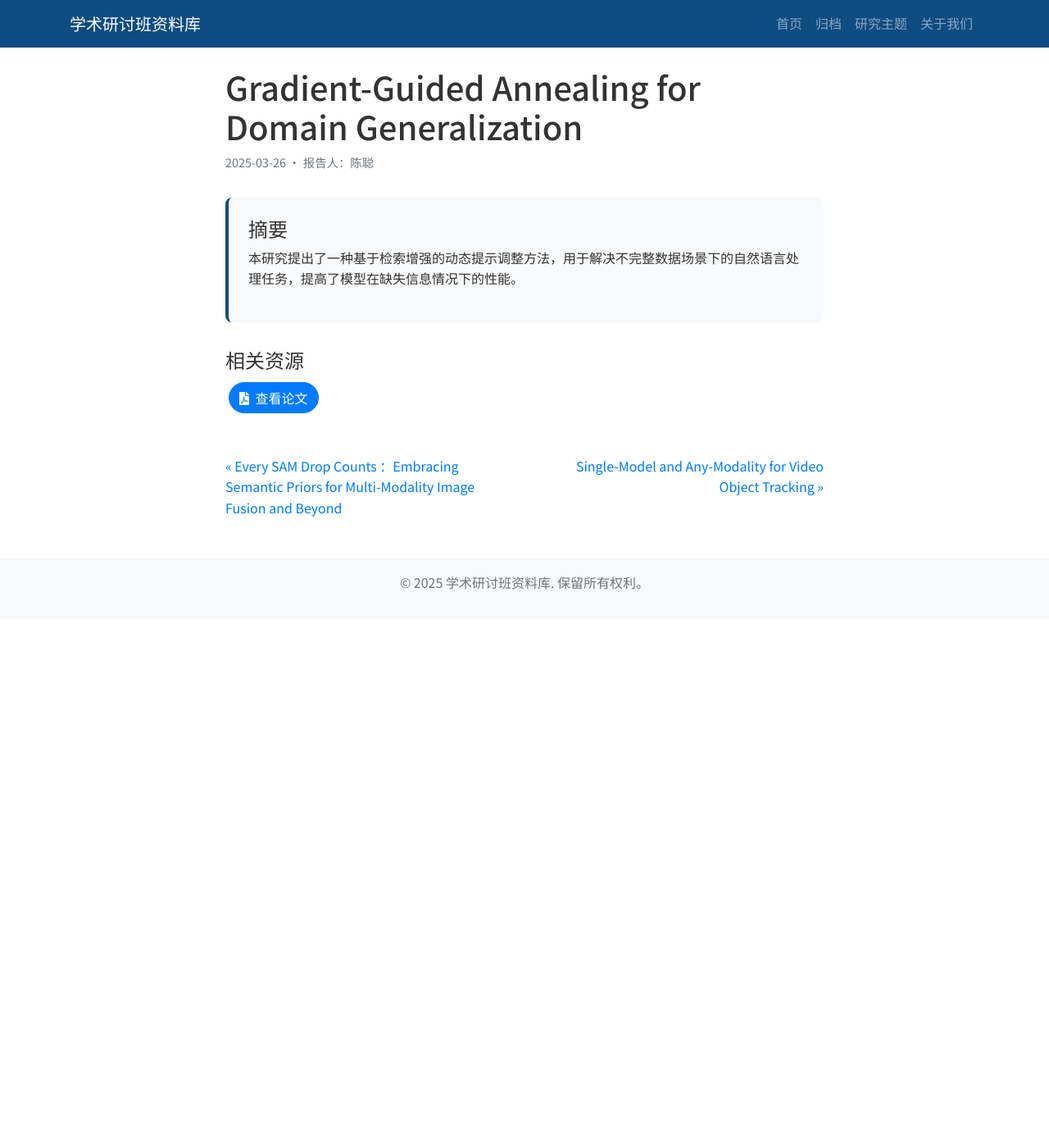
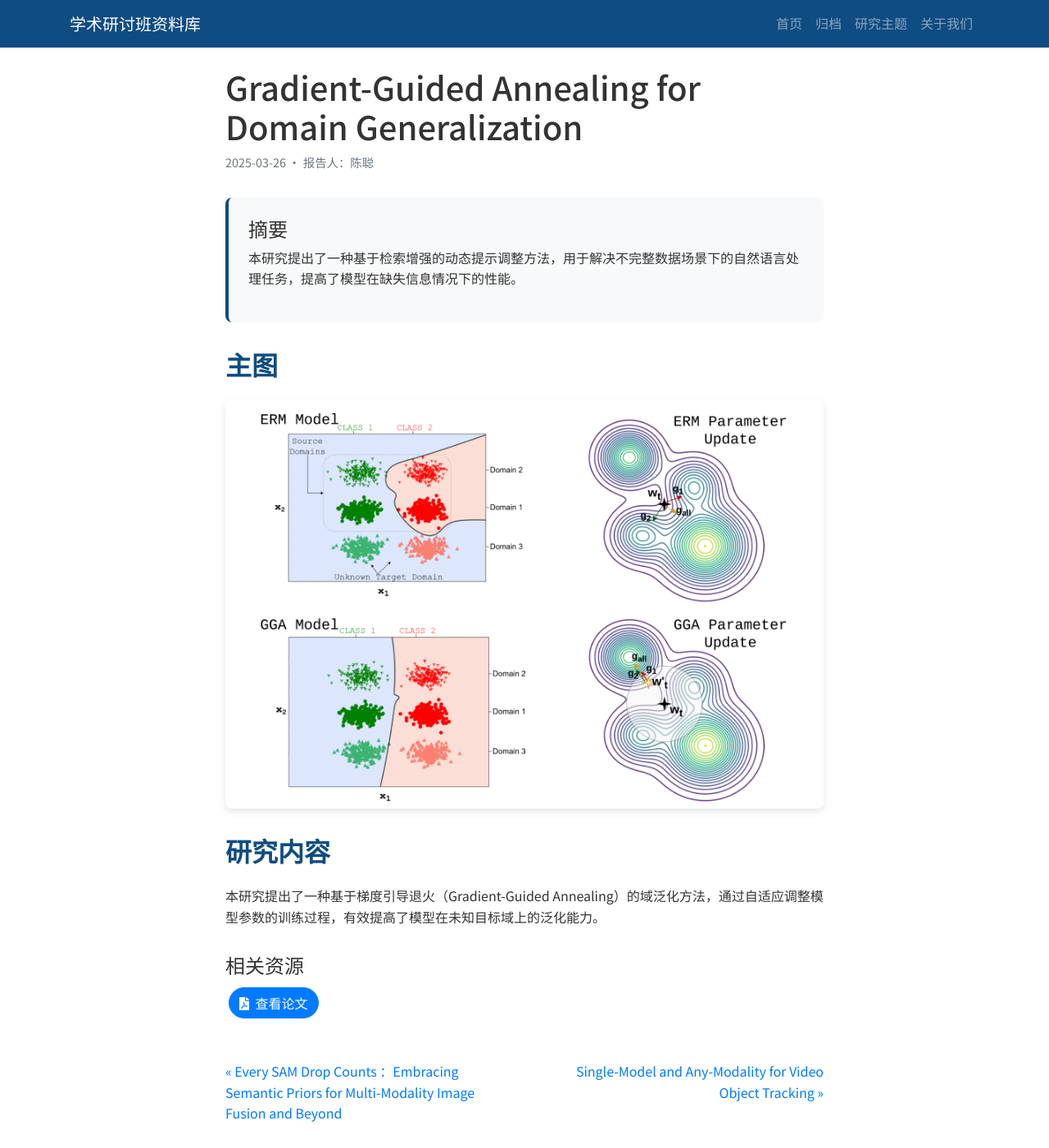
Before and after one commit to linbowang/ahu-vr-vision-seminars, a Jekyll site: the page built from _posts/2025-03-26/2025-03-26-02.md, in a window 1280 px wide and 1400 px high. Shown: the whole window at 82% size. Built offline with Jekyll 4.4.1, drawn with Linux system fonts in a browser that asks for light colours; comment, search, counter and statistics services are not loaded.

Commit message:
feat：fix bug

```diff
--- a/_posts/2025-03-26/2025-03-26-02.md
+++ b/_posts/2025-03-26/2025-03-26-02.md
@@ -6,3 +6,11 @@ author: "陈聪"
 excerpt: "本研究提出了一种基于检索增强的动态提示调整方法，用于解决不完整数据场景下的自然语言处理任务，提高了模型在缺失信息情况下的性能。"
 paper_url: "https://arxiv.org/abs/2502.20162"
 ---
+
+## 主图
+
+![论文主图]({{ site.baseurl }}/assets/images/posts/2025-03-26/2025-03-26-02.png)
+
+## 研究内容
+
+本研究提出了一种基于梯度引导退火（Gradient-Guided Annealing）的域泛化方法，通过自适应调整模型参数的训练过程，有效提高了模型在未知目标域上的泛化能力。
```
Also changed, not shown: _posts/2025-03-26/2025-03-26-01.md (+8 -0 lines).
